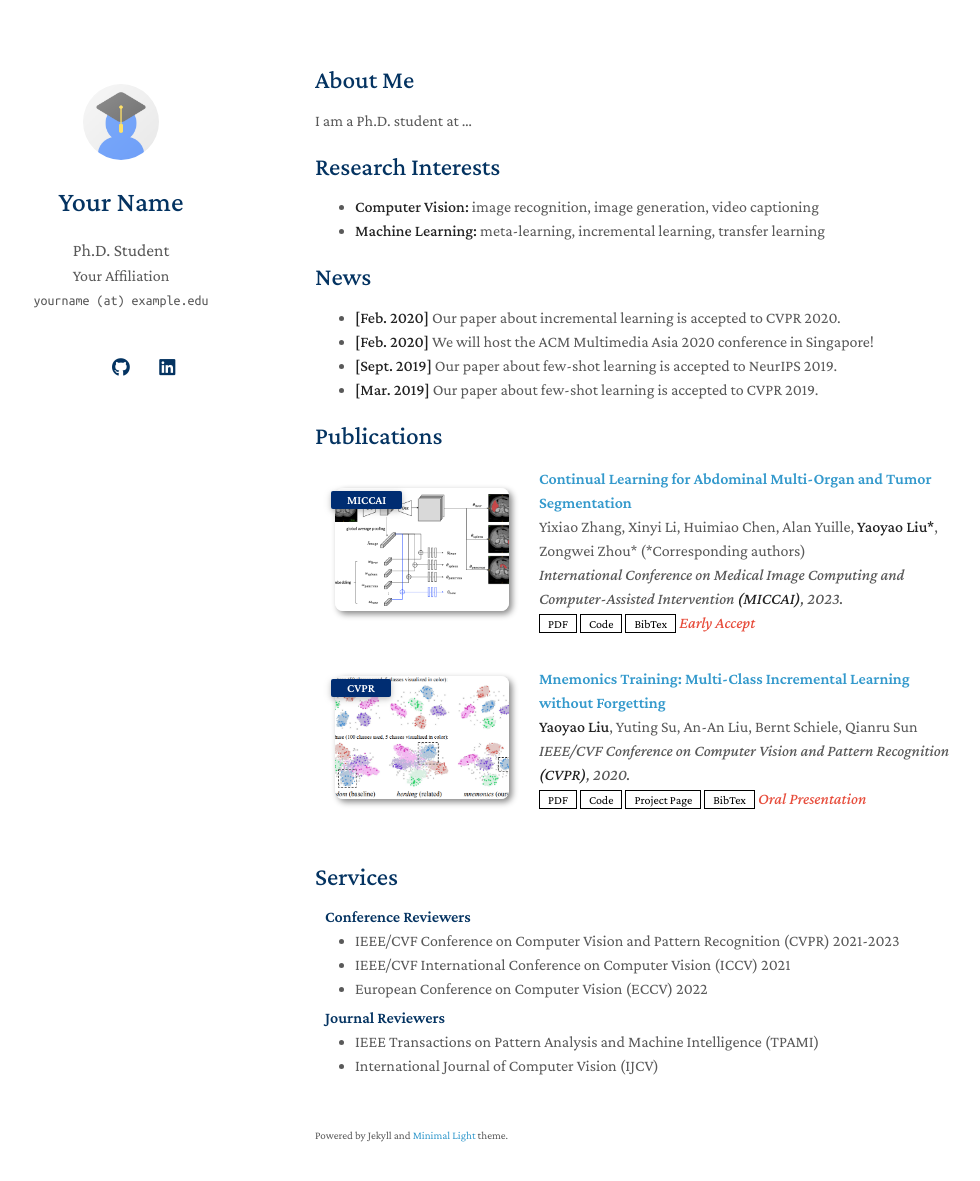
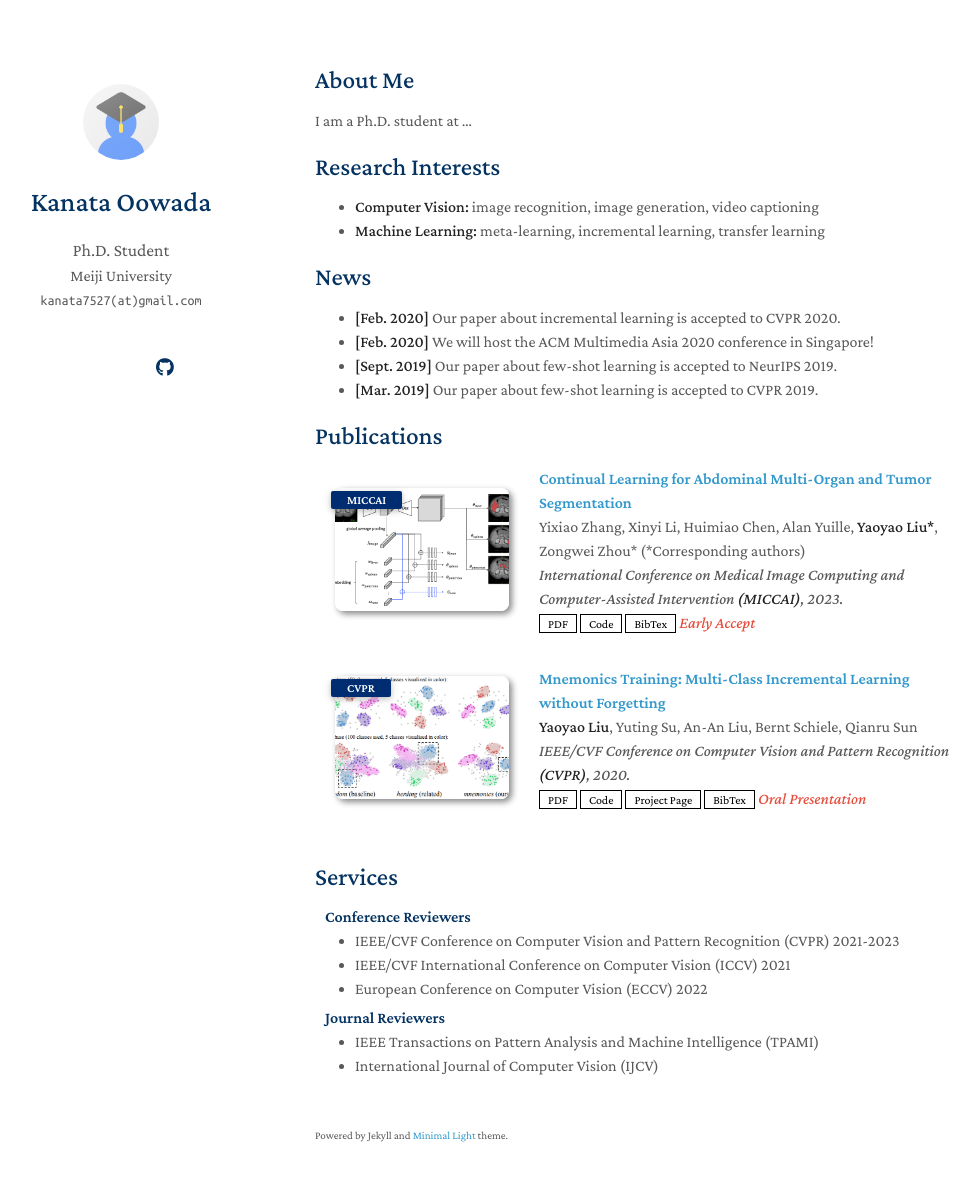
Before and after one commit to KanataOowada/KanataOowada.github.io, a Jekyll site: the page built from index.md, in a window 1280 px wide and 1216 px high. Shown: the top 1181 px of the window, without its empty margins (155-1135 px from the left). Built offline with Jekyll 4.4.1, drawn with Linux system fonts in a browser that asks for light colours; a style sheet for code colours, icons or effects is not loaded; our own code applies the rules of GitHub Pages for plain Markdown files.

Commit message:
Update _config.yml

```diff
--- a/_config.yml
+++ b/_config.yml
@@ -1,22 +1,22 @@
 # Basic Information
-title: Your Name
-position: Ph.D. Student
-affiliation: Your Affiliation
-email: yourname (at) example.edu
+title: "Kanata Oowada"
+position: "Ph.D. Student"
+affiliation: "Meiji University"
+email: "kanata7527(at)gmail.com"
 
 # Search Engine Optimization (SEO)
 # The following information is used to improve the website traffic from search engines, e.g., Google.
-keywords: minimal light
-description: The Minimal Light is a simple and elegant jekyll theme for academic personal homepage.
-canonical: https://minimal-light-theme.yliu.me/
+keywords: "optimization, stochastic optimization, Riemannian optimization"
+description: "Academic homepage of Kanata Oowada."
+canonical: "https://KanataOowada.github.io/"
 
 # Links
 # If you don't need one of them, you may delete the corresponding line.
-google_scholar: https://scholar.google.com/
+google_scholar: "https://scholar.google.com/citations?user=3U-XTE0AAAAJ"
 cv_link: assets/files/curriculum_vitae.pdf
-github_link: https://github.com/
-linkedin: https://www.linkedin.com/
-twitter: https://twitter.com/
+github_link: "https://github.com/KanataOowada"
+#linkedin: https://www.linkedin.com/
+#twitter: https://twitter.com/
 
 # Images (e.g., your profile picture and your website's favicon)
 # "favicon" and "favicon_dark" are used for the light and dark modes, respectively.
```
